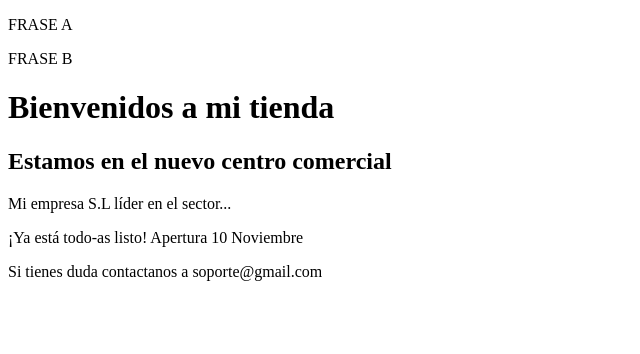
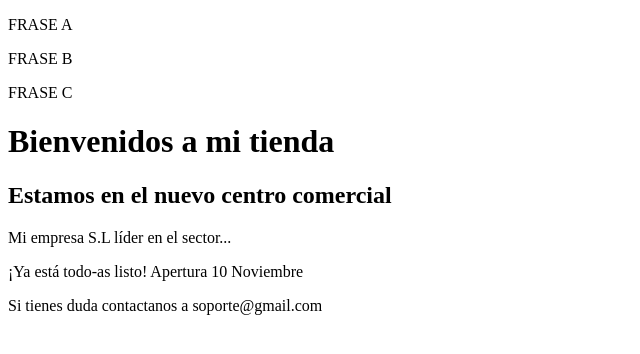
Before and after one commit to davidGarMed/ENDESpract, a plain HTML site: page Index.html in a window 1280 px wide. Shown: the whole page, without its empty margins (0-640 px from the left). Drawn offline with Linux system fonts and the light colour scheme.

Commit message:
Adding Phrase C

```diff
--- a/Index.html
+++ b/Index.html
@@ -6,6 +6,7 @@
     <title>Página de ejemplo</title>
     <p>FRASE A</p>
     <p>FRASE B</p>
+    <p>FRASE C</p>
 </head>
 <body>
     <h1>Bienvenidos a mi tienda</h1>
```
